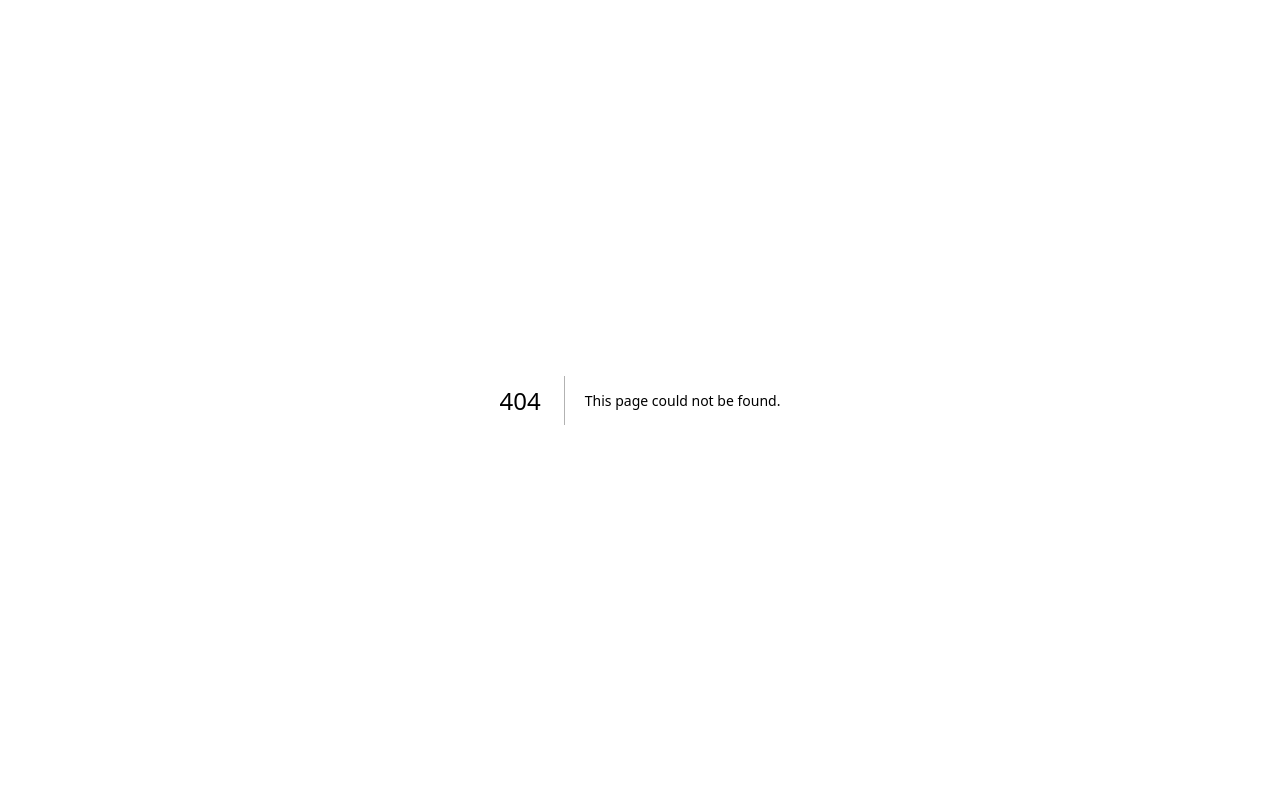
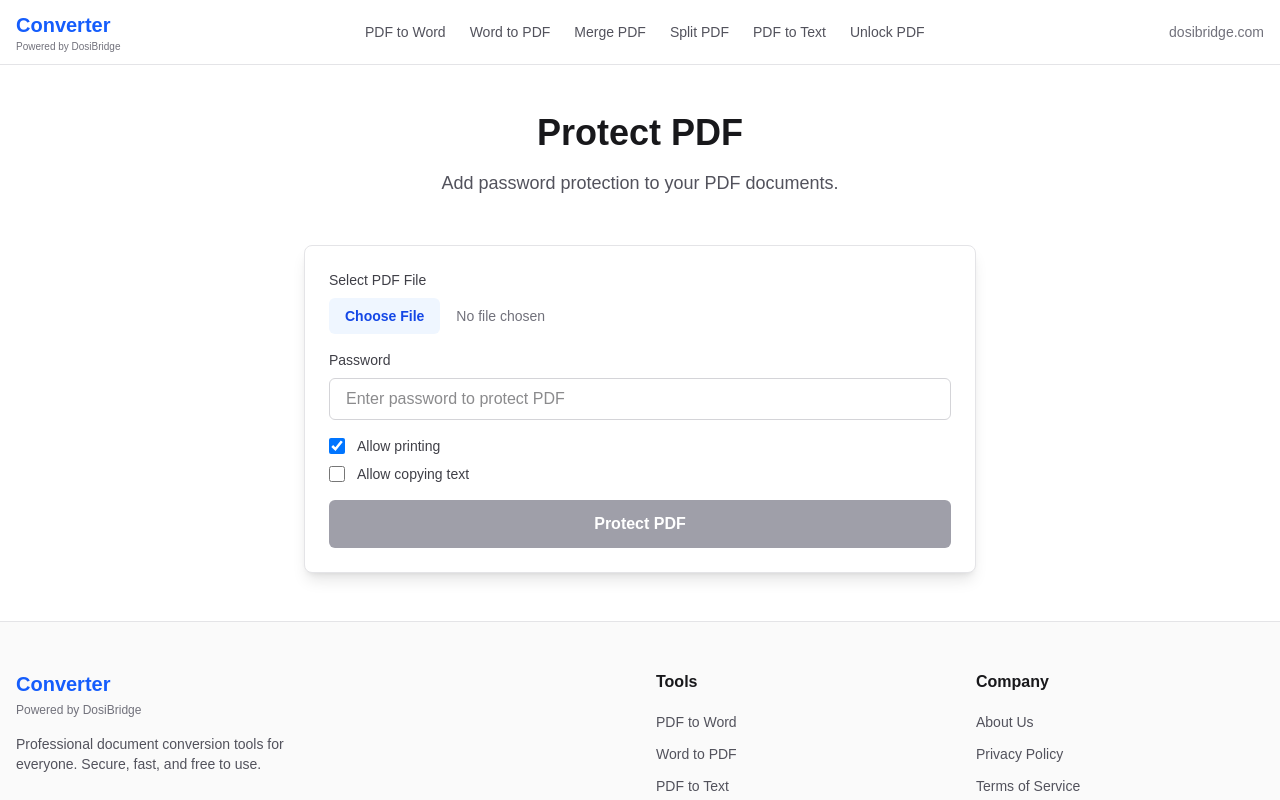
Before and after one commit to DosiBridge/word-to-pdf-tool, a Next.js app in the folder frontend/: page /protect-pdf in a window 1280 px wide. Before the commit this address had no page. Shown: the top 800 px of the page. Built offline with nearby package versions, Linux system fonts and the light colour scheme; no server answers.

Commit message:
feat(frontend): add Protect PDF page with password and permissions

```diff
--- /dev/null
+++ b/frontend/app/protect-pdf/page.tsx
@@ -0,0 +1,139 @@
+'use client';
+
+import { useState } from 'react';
+import { protectPdf, downloadFile } from '@/lib/api';
+import Navbar from '@/components/Navbar';
+import Footer from '@/components/Footer';
+
+export default function ProtectPdfPage() {
+    const [file, setFile] = useState<File | null>(null);
+    const [password, setPassword] = useState('');
+    const [allowPrinting, setAllowPrinting] = useState(true);
+    const [allowCopying, setAllowCopying] = useState(false);
+    const [loading, setLoading] = useState(false);
+    const [error, setError] = useState<string | null>(null);
+    const [success, setSuccess] = useState(false);
+
+    const handleConvert = async () => {
+        if (!file) {
+            setError('Please select a file');
+            return;
+        }
+        if (!password.trim()) {
+            setError('Please enter a password');
+            return;
+        }
+
+        setLoading(true);
+        setError(null);
+        setSuccess(false);
+
+        try {
+            const blob = await protectPdf(file, password, undefined, allowPrinting, allowCopying);
+            downloadFile(blob, `protected_${file.name}`);
+            setSuccess(true);
+        } catch (err) {
+            setError(err instanceof Error ? err.message : 'Protection failed');
+        } finally {
+            setLoading(false);
+        }
+    };
+
+    return (
+        <div className="min-h-screen flex flex-col bg-white dark:bg-zinc-950">
+            <Navbar />
+            <main className="flex-grow container mx-auto px-4 py-12">
+                <div className="max-w-4xl mx-auto text-center mb-12">
+                    <h1 className="text-4xl font-bold text-zinc-900 dark:text-zinc-100 mb-4">
+                        Protect PDF
+                    </h1>
+                    <p className="text-lg text-zinc-600 dark:text-zinc-400">
+                        Add password protection to your PDF documents.
+                    </p>
+                </div>
+
+                <div className="w-full max-w-2xl mx-auto p-6 bg-white dark:bg-zinc-900 rounded-lg shadow-lg border border-zinc-200 dark:border-zinc-800">
+                    <div className="space-y-4">
+                        <div>
+                            <label className="block text-sm font-medium text-zinc-700 dark:text-zinc-300 mb-2">
+                                Select PDF File
+                            </label>
+                            <input
+                                type="file"
+                                accept=".pdf"
+                                onChange={(e) => {
+                                    setFile(e.target.files?.[0] || null);
+                                    setError(null);
+                                    setSuccess(false);
+                                }}
+                                className="block w-full text-sm text-zinc-500 file:mr-4 file:py-2 file:px-4 file:rounded-md file:border-0 file:text-sm file:font-semibold file:bg-blue-50 file:text-blue-700 hover:file:bg-blue-100 cursor-pointer"
+                                disabled={loading}
+                            />
+                        </div>
+
+                        <div>
+                            <label className="block text-sm font-medium text-zinc-700 dark:text-zinc-300 mb-2">
+                                Password
+                            </label>
+                            <input
+                                type="password"
+                                value={password}
+                                onChange={(e) => setPassword(e.target.value)}
+                                placeholder="Enter password to protect PDF"
+                                className="w-full px-4 py-2 border border-zinc-300 dark:border-zinc-700 rounded-md bg-white dark:bg-zinc-800 text-zinc-900 dark:text-zinc-100 focus:outline-none focus:ring-2 focus:ring-blue-500"
+                                disabled={loading}
+                            />
+                        </div>
+
+                        <div className="space-y-2">
+                            <label className="flex items-center space-x-3">
+                                <input
+                                    type="checkbox"
+                                    checked={allowPrinting}
+                                    onChange={(e) => setAllowPrinting(e.target.checked)}
+                                    className="h-4 w-4 text-blue-600 focus:ring-blue-500 border-zinc-300 rounded"
+                                    disabled={loading}
+                                />
+                                <span className="text-sm text-zinc-700 dark:text-zinc-300">Allow printing</span>
+                            </label>
+
+                            <label className="flex items-center space-x-3">
+                                <input
+                                    type="checkbox"
+                                    checked={allowCopying}
+                                    onChange={(e) => setAllowCopying(e.target.checked)}
+                                    className="h-4 w-4 text-blue-600 focus:ring-blue-500 border-zinc-300 rounded"
+                                    disabled={loading}
+                                />
+                                <span className="text-sm text-zinc-700 dark:text-zinc-300">Allow copying text</span>
+                            </label>
+                        </div>
+
+                        <button
+                            onClick={handleConvert}
+                            disabled={!file || !password || loading}
+                            className="w-full px-6 py-3 bg-blue-600 hover:bg-blue-700 disabled:bg-zinc-400 text-white font-semibold rounded-md transition-colors disabled:cursor-not-allowed"
+                        >
+                            {loading ? 'Protecting...' : 'Protect PDF'}
+                        </button>
+
+                        {error && (
+                            <div className="p-4 bg-red-50 dark:bg-red-900/20 border border-red-200 dark:border-red-800 rounded-md">
+                                <p className="text-sm text-red-800 dark:text-red-300">{error}</p>
+                            </div>
+                        )}
+
+                        {success && (
+                            <div className="p-4 bg-green-50 dark:bg-green-900/20 border border-green-200 dark:border-green-800 rounded-md">
+                                <p className="text-sm text-green-800 dark:text-green-300">
+                                    PDF protected successfully! File downloaded.
+                                </p>
+                            </div>
+                        )}
+                    </div>
+                </div>
+            </main>
+            <Footer />
+        </div>
+    );
+}
```
